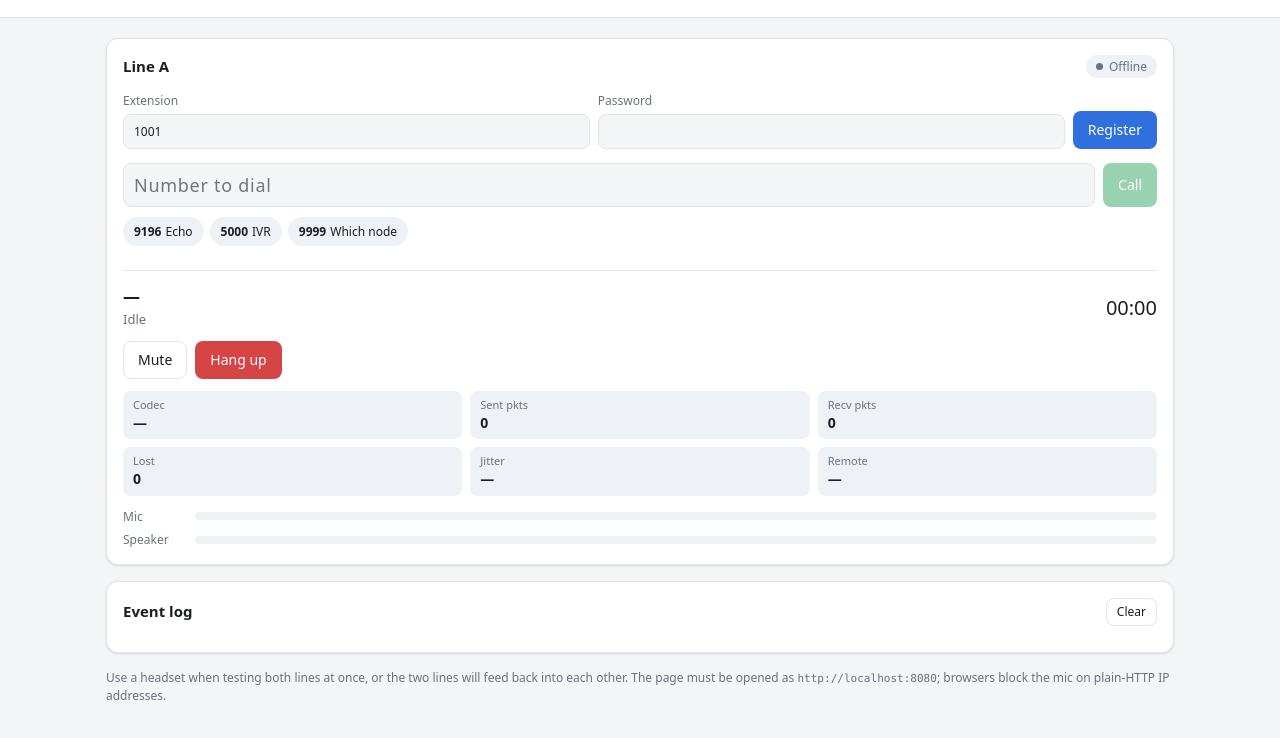
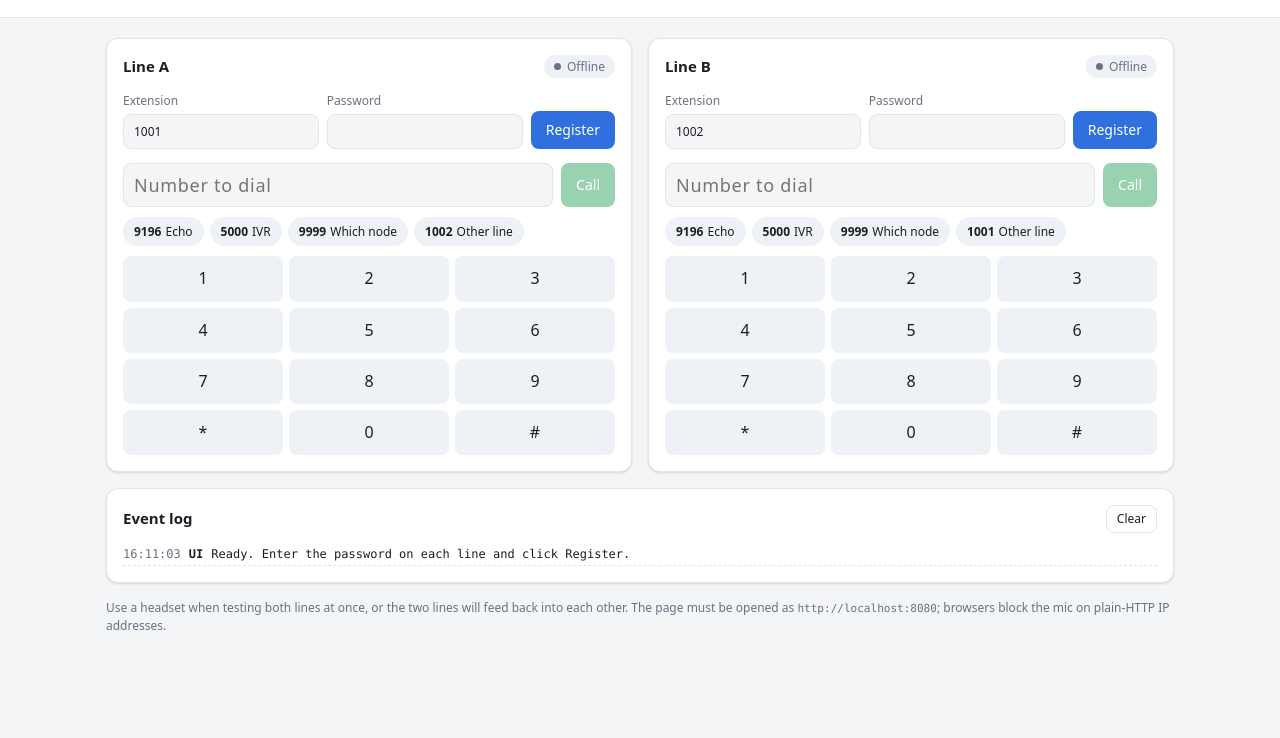
Before and after one commit to afaqakbarvirk/voxharbor, a plain HTML site: page web/index.html in a window 1280 px wide. Shown: the part 80-818 px from the top of the page. Drawn offline with Linux system fonts and the light colour scheme.

Commit message:
Web console: fix Line B not rendering and hidden call panel showing
Co-Authored-By: Claude Opus 5.5 <noreply@anthropic.com>

```diff
--- a/web/app.js
+++ b/web/app.js
@@ -56,6 +56,8 @@ function ringer() {
 }
 
 /* ---------- softphone line ---------- */
+const lines = [];
+
 class Line {
   constructor(id, defaultUser) {
     this.id = id;
@@ -293,6 +295,7 @@ class Line {
   }
 }
 
-const lines = [new Line('A', '1001'), new Line('B', '1002')];
+lines.push(new Line('A', '1001'), new Line('B', '1002'));
+lines.forEach((l) => l.r.chips.querySelectorAll('button').forEach((b) => b.dispatchEvent(new Event('mouseenter'))));
 window.addEventListener('beforeunload', () => lines.forEach((l) => l.ua && l.ua.stop()));
 log('UI', 'Ready. Enter the password on each line and click Register.');
--- a/web/style.css
+++ b/web/style.css
@@ -25,6 +25,7 @@
 }
 
 * { box-sizing: border-box; }
+[hidden] { display: none !important; }
 body {
   margin: 0; background: var(--bg); color: var(--text);
   font: 14px/1.45 system-ui, -apple-system, "Segoe UI", Roboto, sans-serif;
```
